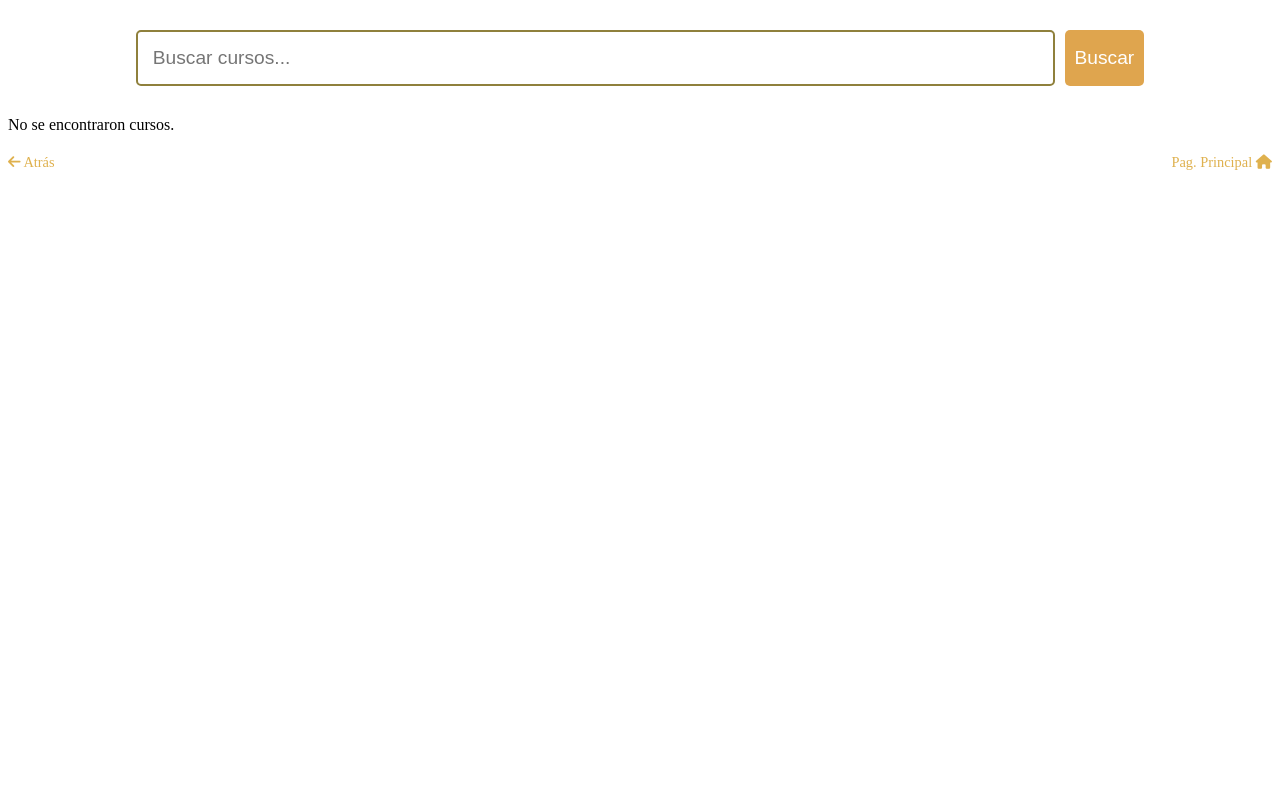
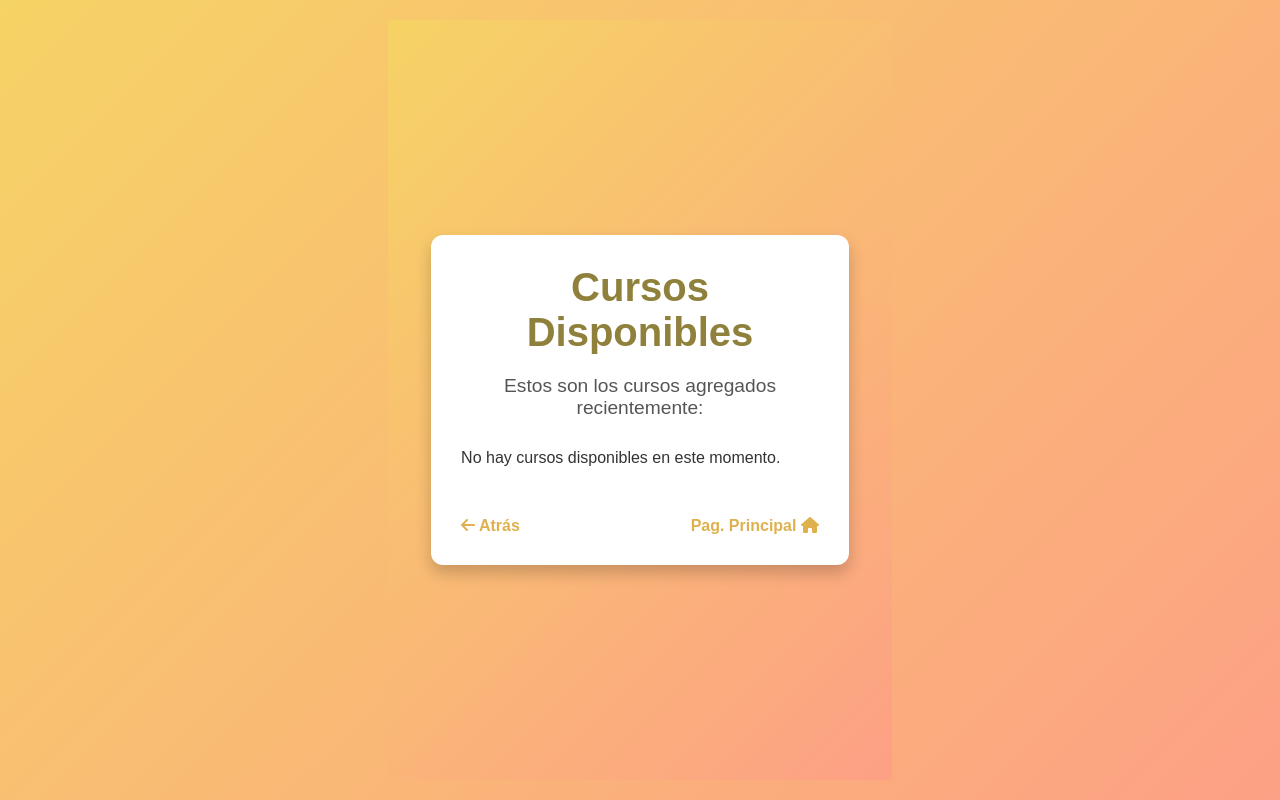
Before and after one commit to Juliethaa/Juliethaa.github.io, a plain HTML site: page cursosDisponibles.html in a window 1280 px wide. Drawn offline with Linux system fonts and the light colour scheme.

Commit message:
Accede y Desarrolla

```diff
--- a/cursosDisponibles.html
+++ b/cursosDisponibles.html
@@ -3,41 +3,82 @@
 <head>
     <meta charset="UTF-8">
     <meta name="viewport" content="width=device-width, initial-scale=1.0">
-    <title>Buscador de Cursos</title>
+    <title>Cursos Disponibles - Accede y Desarrolla</title>
     <link rel="stylesheet" href="https://cdnjs.cloudflare.com/ajax/libs/font-awesome/6.0.0-beta3/css/all.min.css">
     <style>
-        /* Código CSS */
-        .course-card {
-            background-color: #f9f9f9;
-            border-radius: 8px;
-            padding: 20px;
-            margin-bottom: 15px;
-            box-shadow: 0 4px 10px rgba(0, 0, 0, 0.1);
-            transition: transform 0.2s ease;
+        /* Estilos generales */
+        * {
+            margin: 0;
+            padding: 0;
+            box-sizing: border-box;
         }
 
-        .course-card:hover {
-            transform: scale(1.03);
+        body, html {
+            height: 100%;
+            font-family: Arial, sans-serif;
+            background: linear-gradient(135deg, #f6d365, #fda085);
+            color: #333;
+            display: flex;
+            align-items: center;
+            justify-content: center;
+            padding: 20px;
         }
 
-        .search-container {
-            margin: 30px 0;
+        .container {
+            width: 90%;
+            max-width: 1200px;
+            background-color: white;
+            border-radius: 12px;
+            box-shadow: 0 8px 16px rgba(0, 0, 0, 0.2);
+            padding: 30px;
             display: flex;
-            justify-content: center;
+            flex-direction: column;
+            align-items: center;
         }
 
-        input[type="text"] {
-            width: 70%;
-            padding: 15px;
-            border: 2px solid #8f803c;
-            border-radius: 5px;
+        h1 {
+            font-size: 2.5em;
+            color: #8f803c;
+            margin-bottom: 20px;
+            text-align: center;
+        }
+
+        .description {
             font-size: 1.2em;
-            margin-right: 10px;
+            color: #555;
+            margin-bottom: 30px;
+            text-align: center;
+        }
+
+        .carousel-container {
+            width: 100%;
+            overflow-x: auto;
+            display: flex;
+            gap: 20px;
+            padding-bottom: 20px;
+            scroll-snap-type: x mandatory;
+        }
+
+        .course-card {
+            flex: 0 0 300px;
+            background-color: #f7f7f7;
+            border: 2px solid #ddd;
+            border-radius: 12px;
+            box-shadow: 0 4px 10px rgba(0, 0, 0, 0.1);
+            padding: 20px;
+            text-align: center;
+            scroll-snap-align: start;
+        }
+
+        .course-card h3 {
+            font-size: 1.5em;
+            color: #8f803c;
+            margin-bottom: 10px;
         }
 
         .button {
-            padding: 10px 10px;
-            font-size: 1.2em;
+            padding: 10px 15px;
+            font-size: 1em;
             color: white;
             background-color: #dfa54e;
             border: none;
@@ -50,64 +91,52 @@
             background-color: #af9755;
         }
 
-        .links {
+        .navigation-links {
             display: flex;
             justify-content: space-between;
-            margin-top: 20px;
-            font-size: 0.9em;
+            width: 100%;
+            margin-top: 30px;
         }
 
-        .links a {
+        .navigation-links a {
             text-decoration: none;
             color: #dfb14e;
+            font-weight: bold;
             transition: color 0.3s;
         }
 
-        .links a:hover {
+        .navigation-links a:hover {
             color: #8f803c;
         }
-
     </style>
 </head>
 <body>
-    <div class="search-container">
-        <input type="text" id="searchInput" placeholder="Buscar cursos..." aria-label="Buscar cursos">
-        <button class="button" onclick="buscarCursos()">Buscar</button>
-    </div>
+    <div class="container">
+        <h1>Cursos Disponibles</h1>
+        <p class="description">Estos son los cursos agregados recientemente:</p>
+        <div class="carousel-container" id="courseList"></div>
 
-    <div id="courseList">
-        <!-- Aquí se mostrarán los cursos -->
-    </div>
-    <div class="links">
+        <!-- Enlaces de navegación -->
+        <div class="navigation-links">
             <a href="javascript:history.back()"><i class="fas fa-arrow-left"></i> Atrás</a>
             <a href="secciones.html">Pag. Principal <i class="fas fa-home"></i></a>
         </div>
+    </div>
+
     <script>
-        // Función para buscar cursos según la entrada del usuario
-        function buscarCursos() {
-            const searchQuery = document.getElementById('searchInput').value.toLowerCase();
-            const cursos = JSON.parse(localStorage.getItem('cursos')) || [];
+        // Función para mostrar cursos desde localStorage
+        function mostrarCursos() {
+            const courseList = document.getElementById("courseList");
+            const cursos = JSON.parse(localStorage.getItem("cursos")) || [];
 
-            const resultados = cursos.filter(curso =>
-                curso.nombreCurso.toLowerCase().includes(searchQuery) ||
-                curso.categoria.toLowerCase().includes(searchQuery) ||
-                curso.descripcion.toLowerCase().includes(searchQuery)
-            );
-            mostrarResultados(resultados);
-        }
+            // Limpiar el contenedor antes de agregar cursos
+            courseList.innerHTML = '';
 
-        // Función para mostrar los cursos en la página
-        function mostrarResultados(resultados) {
-            const courseList = document.getElementById('courseList');
-            courseList.innerHTML = ''; // Limpia los resultados previos
-
-            if (resultados.length > 0) {
-                resultados.forEach((curso, index) => {
-                    const courseCard = document.createElement('div');
-                    courseCard.className = 'course-card';
+            cursos.forEach((curso, index) => {
+                const courseCard = document.createElement("div");
+                courseCard.className = "course-card";
                 courseCard.innerHTML = `
                     <h3>${curso.nombreCurso}</h3>
-                        <p><strong>Institución:</strong> ${curso.nombreInstitucion || 'N/A'}</p>
                     <p><strong>Categoría:</strong> ${curso.categoria}</p>
                     <p><strong>Duración:</strong> ${curso.duracion}</p>
                     <p><strong>Descripción:</strong> ${curso.descripcion}</p>
@@ -115,27 +144,26 @@
                 `;
                 courseList.appendChild(courseCard);
             });
-            } else {
-                courseList.innerHTML = '<p>No se encontraron cursos.</p>';
+
+            // Mostrar mensaje si no hay cursos disponibles
+            if (cursos.length === 0) {
+                courseList.innerHTML = '<p>No hay cursos disponibles en este momento.</p>';
             }
         }
 
         // Función para eliminar un curso
         function eliminarCurso(index) {
-            const cursos = JSON.parse(localStorage.getItem('cursos')) || [];
+            const cursos = JSON.parse(localStorage.getItem("cursos")) || [];
             if (confirm(`¿Estás seguro de que deseas eliminar el curso "${cursos[index].nombreCurso}"?`)) {
-                cursos.splice(index, 1); // Eliminar curso de la lista
-                localStorage.setItem('cursos', JSON.stringify(cursos)); // Guardar la lista actualizada
-                mostrarResultados(cursos); // Actualizar la vista
+                cursos.splice(index, 1); // Eliminar el curso de la lista
+                localStorage.setItem("cursos", JSON.stringify(cursos)); // Guardar la lista actualizada
+                mostrarCursos(); // Actualizar la vista
                 alert('Curso eliminado correctamente.');
             }
         }
 
-        // Cargar todos los cursos al iniciar la página
-        document.addEventListener('DOMContentLoaded', () => {
-            const cursos = JSON.parse(localStorage.getItem('cursos')) || [];
-            mostrarResultados(cursos); // Muestra todos los cursos inicialmente
-        });
+        // Ejecutar al cargar el DOM
+        document.addEventListener("DOMContentLoaded", mostrarCursos);
     </script>
 </body>
 </html>
```
Lines whose indentation alone changed are shown as unchanged.
